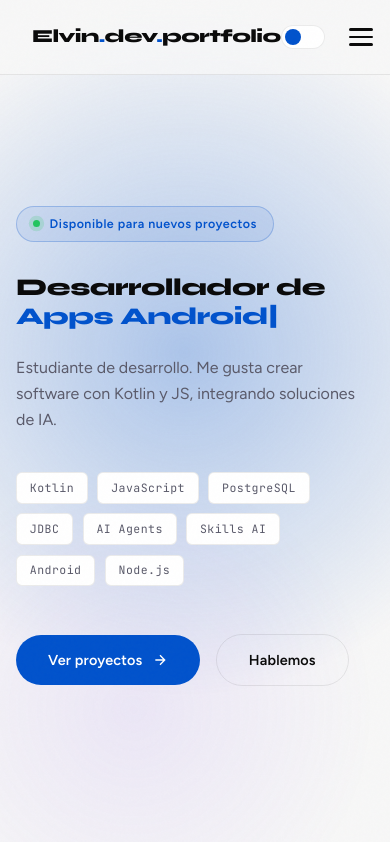
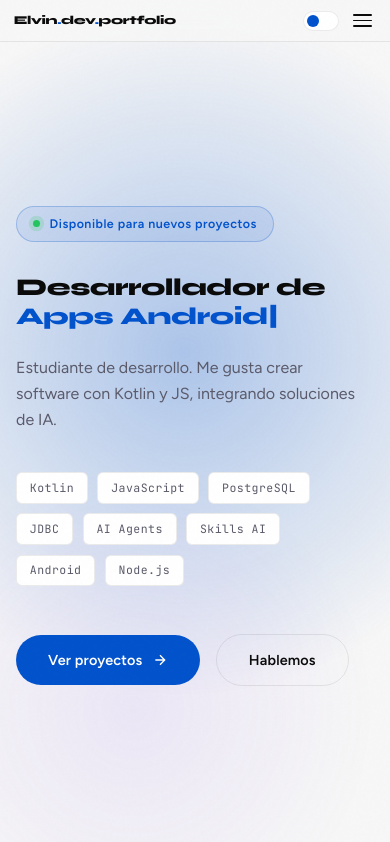
Before and after one commit to elvinpoma/Portofolio, a website: page index.html in a window 390 px wide. Shown: the top 842 px of the page. Drawn offline with Linux system fonts and the light colour scheme.

Commit message:
Aplicando /Intentando Responsive

```diff
--- a/src/styles/sections/navigation.css
+++ b/src/styles/sections/navigation.css
@@ -1,14 +1,15 @@
 /* ============================================================
    SECCIÓN: NAVEGACIÓN
 ============================================================ */
-.navegacion {
+.navegacion{
   position: fixed;
   top: 0; left: 0; right: 0;
   z-index: 100;
-  padding: 1.25rem 2rem;
+  padding: clamp(0.6rem, 1.5vw, 1.5rem) clamp(0.75rem, 3.5vw, 2.5rem);
   display: flex;
   align-items: center;
   justify-content: space-between;
+  gap: clamp(0.5rem, 2vw, 1.5rem);
   backdrop-filter: blur(20px) saturate(180%);
   -webkit-backdrop-filter: blur(20px) saturate(180%);
   background: color-mix(in srgb, var(--color-fondo) 75%, transparent);
@@ -19,9 +20,11 @@
 .navegacion__logo {
   font-family: var(--fuente-display);
   font-weight: 800;
-  font-size: 1.15rem;
+  font-size: clamp(0.75rem, 2.2vw, 1.3rem);
   letter-spacing: -0.03em;
   color: var(--color-texto-primario);
+  white-space: nowrap;
+  flex-shrink: 0;
 }
 
 .navegacion__logo span {
@@ -31,17 +34,20 @@
 .navegacion__enlaces {
   display: flex;
   list-style: none;
-  gap: 2.5rem;
+  gap: clamp(0.75rem, 2.5vw, 2.5rem);
   align-items: center;
+  flex: 1;
+  justify-content: center;
 }
 
 .navegacion__enlaces a {
-  font-size: 0.875rem;
+  font-size: clamp(0.7rem, 1.4vw, 0.9rem);
   font-weight: 500;
   color: var(--color-texto-secundario);
   letter-spacing: 0.01em;
   position: relative;
   transition: color 0.25s;
+  padding: 0.4rem 0;
 }
 
 .navegacion__enlaces a::after {
@@ -64,45 +70,53 @@
 .navegacion__controles {
   display: flex;
   align-items: center;
-  gap: 1rem;
+  gap: clamp(0.6rem, 1.5vw, 1rem);
+  flex-shrink: 0;
 }
 
 .boton-tema {
-  width: 44px; height: 24px;
+  width: clamp(36px, 8vw, 44px);
+  height: clamp(20px, 4.5vw, 24px);
   background: var(--color-superficie);
   border: 1.5px solid var(--color-borde);
   border-radius: 99px;
   cursor: none;
   position: relative;
   transition: var(--transicion-fluida);
+  flex-shrink: 0;
 }
 
 .boton-tema::after {
   content: '';
   position: absolute;
-  top: 3px; left: 3px;
-  width: 16px; height: 16px;
+  top: 50%;
+  left: 3px;
+  width: clamp(12px, 3vw, 16px);
+  height: clamp(12px, 3vw, 16px);
   background: var(--color-acento);
   border-radius: 50%;
+  transform: translateY(-50%);
   transition: transform 0.35s cubic-bezier(0.4, 0, 0.2, 1);
 }
 
 [data-tema="oscuro"] .boton-tema::after {
-  transform: translateX(20px);
+  transform: translateY(-50%) translateX(clamp(12px, 3vw, 20px));
 }
 
 .navegacion__menu-movil {
   display: none;
   flex-direction: column;
-  gap: 5px;
+  gap: clamp(4px, 1vw, 5px);
   cursor: none;
-  padding: 8px;
+  padding: clamp(4px, 1vw, 8px);
   background: none;
   border: none;
+  flex-shrink: 0;
 }
 
 .navegacion__menu-movil span {
-  width: 24px; height: 2.5px;
+  width: clamp(18px, 5vw, 24px);
+  height: clamp(1.5px, 0.5vw, 2.5px);
   background: var(--color-texto-primario);
   border-radius: 2px;
   transition: all 0.4s cubic-bezier(0.4, 0, 0.2, 1);
```
